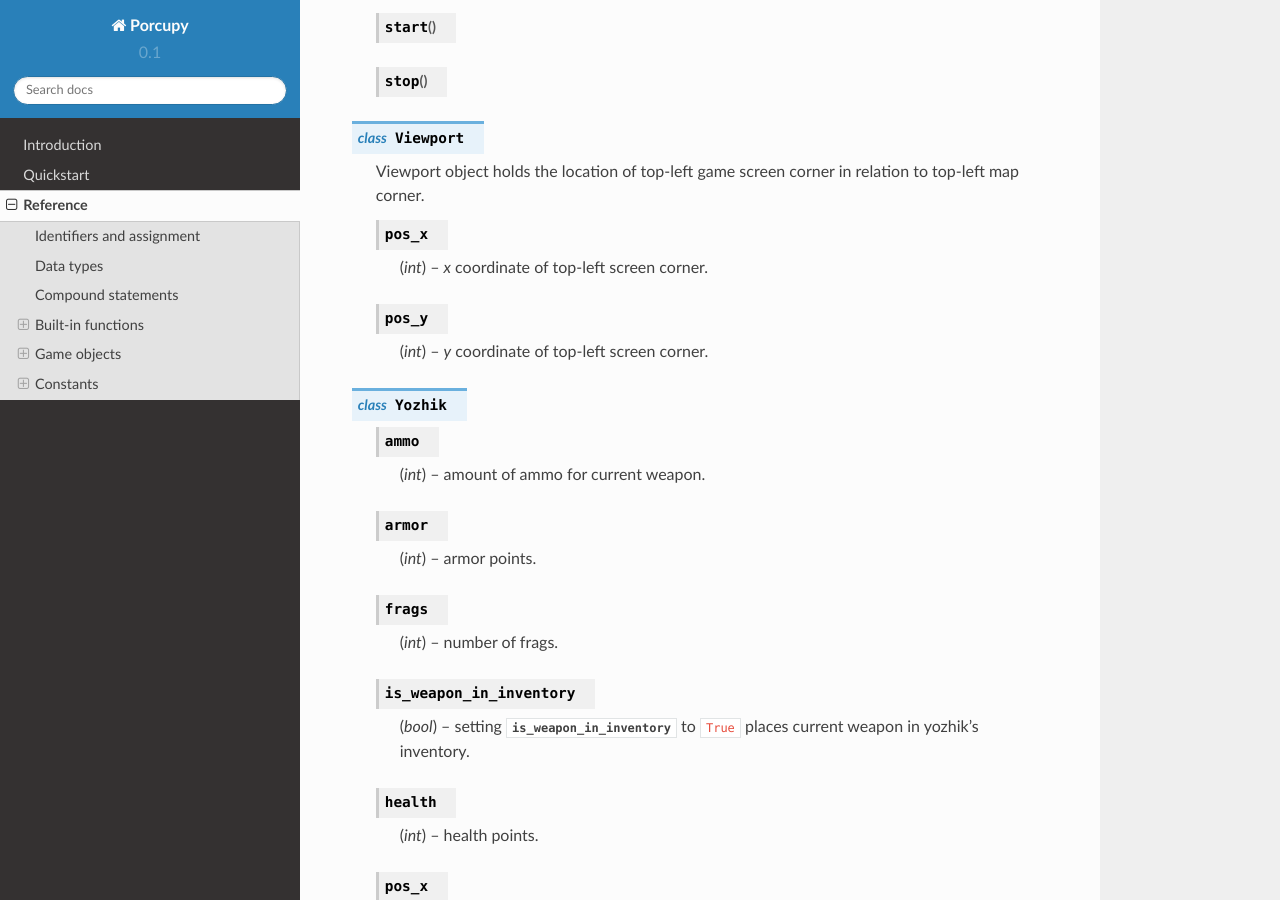
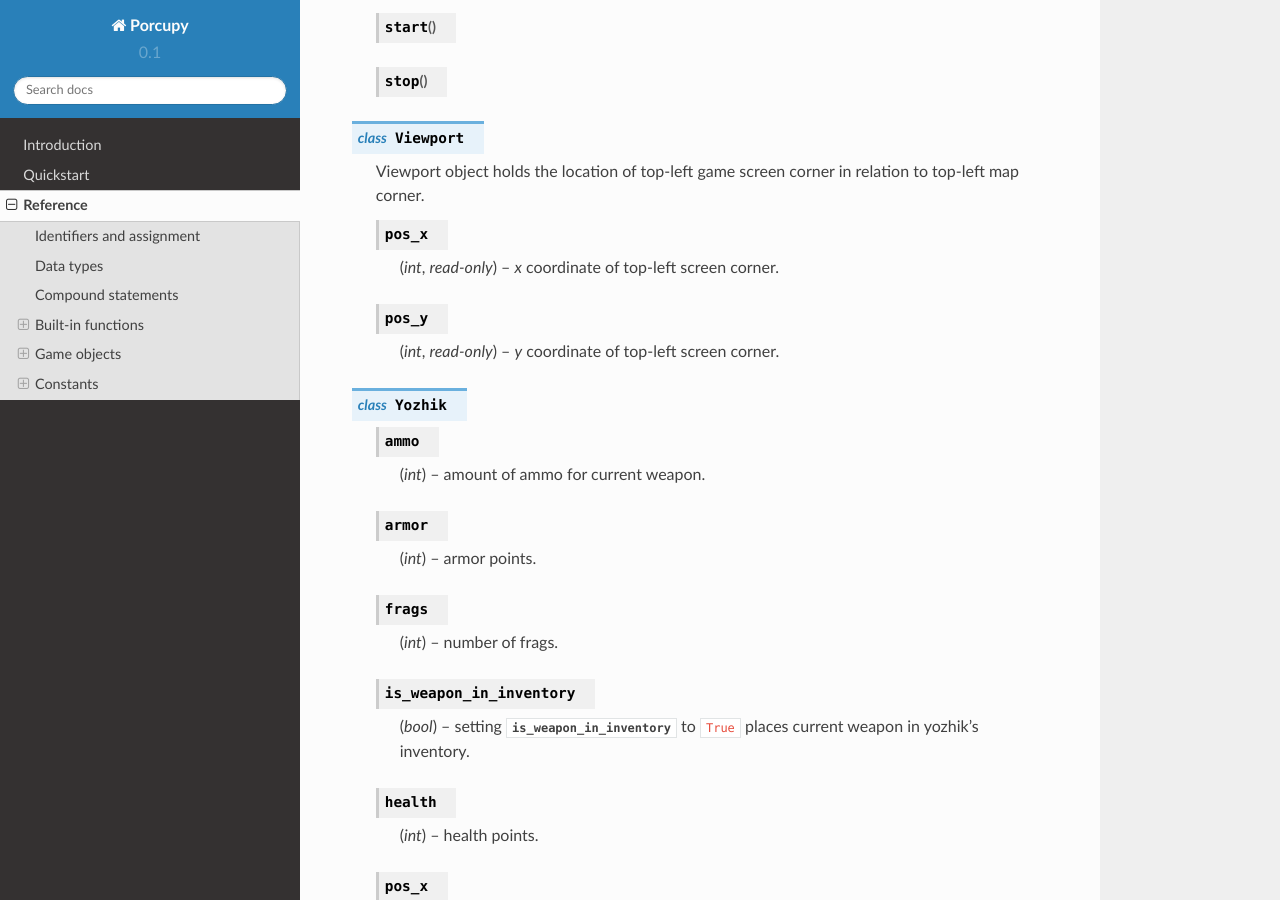
Before and after one commit to Perlence/porcupy, a Sphinx documentation site: the page built from docs/reference.rst, in a window 1280 px wide and 900 px high, scrolled down 8952 px. Built offline with Sphinx 7.4.7 and the Read the Docs theme 2.0.0, drawn with Linux system fonts in a browser that asks for light colours.

Commit message:
Document Viewport read-only attributes

```diff
--- a/docs/reference.rst
+++ b/docs/reference.rst
@@ -430,11 +430,11 @@ Porcupy provides access to many built-in objects to interact with the game.
 
    .. attribute:: pos_x
 
-      (*int*) -- *x* coordinate of top-left screen corner.
+      (*int*, *read-only*) -- *x* coordinate of top-left screen corner.
 
    .. attribute:: pos_y
 
-      (*int*) -- *y* coordinate of top-left screen corner.
+      (*int*, *read-only*) -- *y* coordinate of top-left screen corner.
 
 .. class:: Yozhik
 
```
